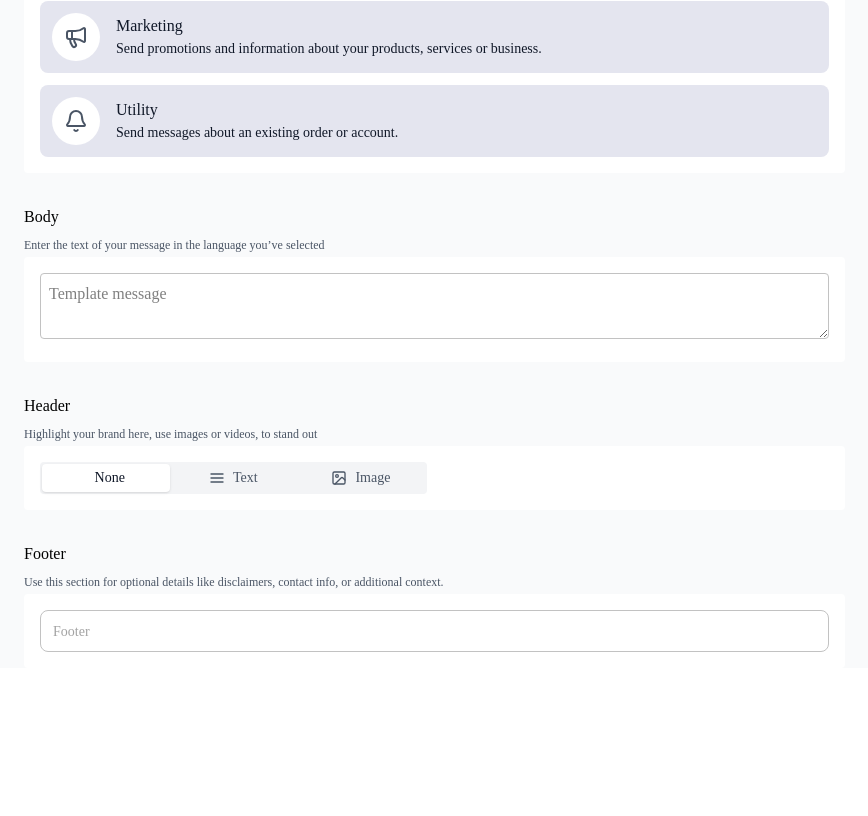
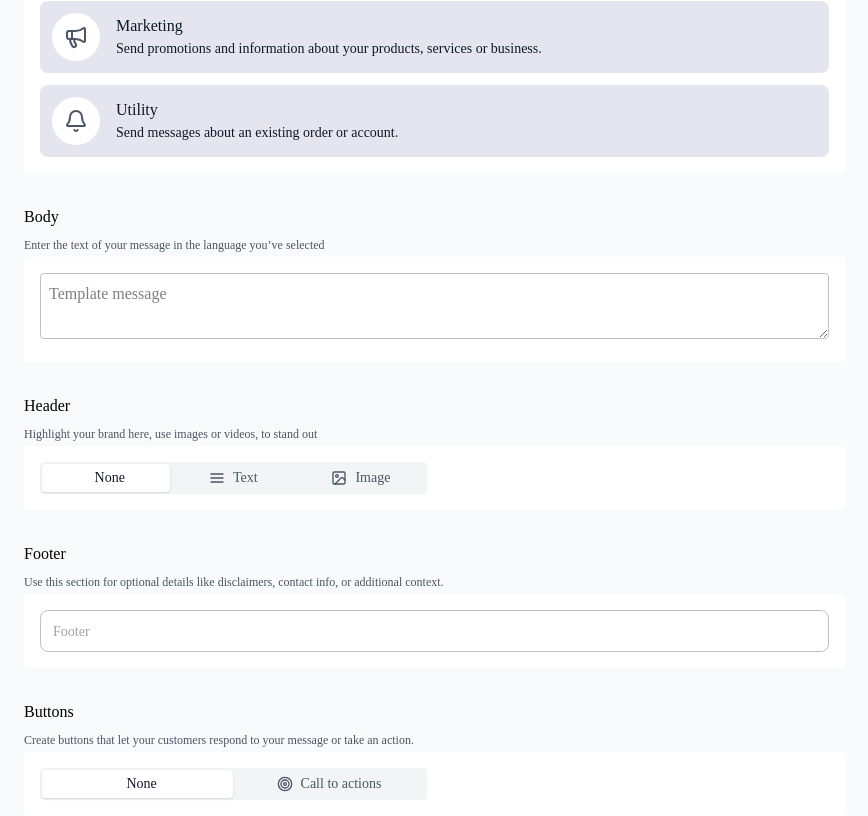
Before and after one commit to sirSayed98/template-message, a React (Vite) app: page / in a window 1280 px wide. Shown: the part 472-1288 px from the top of the page, without its empty margins (0-868 px from the left). Before the commit the page ends 1140 px from the top, so only its background shows below. Built offline with nearby package versions, Linux system fonts and the light colour scheme.

Commit message:
feat: add Buttons component with tabbed interface for call-to-action configuration

```diff
--- /dev/null
+++ b/src/components/form/buttons.tsx
@@ -0,0 +1,32 @@
+import { Target } from 'lucide-react'
+import FormInputHeader from '@/components/common/form-input-header'
+import TabsComponent from '@/components/common/tabs'
+import CallToActionsWrapper from './call-to-actions/call-to-actions-wrapper'
+
+const tabs = [
+  { id: 'none', label: 'None' },
+  {
+    id: 'call-to-actions',
+    label: 'Call to actions',
+    icon: <Target size={16} />,
+    content: (
+      <div className='mt-4'>
+        <CallToActionsWrapper />
+      </div>
+    ),
+  },
+]
+
+export default function Buttons() {
+  return (
+    <div className='mt-8'>
+      <FormInputHeader
+        title='Buttons'
+        description='Create buttons that let your customers respond to your message or take an action.'
+      />
+      <div className='p-4 space-y-3 bg-white mt-1 rounded-sm'>
+        <TabsComponent tabs={tabs} />
+      </div>
+    </div>
+  )
+}
--- a/src/components/form/call-to-actions/button-config.tsx
+++ b/src/components/form/call-to-actions/button-config.tsx
@@ -14,7 +14,7 @@ export default function ButtonConfig() {
   }
 
   return (
-    <div className='space-y-4'>
+    <div className='bg-gray-50 p-4 rounded-md border border-gray-200'>
       <div className='flex flex-col sm:flex-row gap-6'>
         {/* Button Type */}
         <div className='w-full sm:w-1/3'>
--- /dev/null
+++ b/src/components/form/call-to-actions/call-to-actions-wrapper.tsx
@@ -0,0 +1,27 @@
+import { Trash2 } from 'lucide-react'
+import { useState } from 'react'
+import ButtonConfig from './button-config'
+
+export default function CallToActionsWrapper() {
+  const [count, setCount] = useState(1)
+  return (
+    <>
+      {Array.from({ length: count }).map((_, index) => (
+        <div key={index} className='mt-4 flex items-center justify-between gap-2'>
+          <div className='w-full'>
+            <ButtonConfig />
+          </div>
+          <Trash2 onClick={() => setCount(count - 1)} size={16} className='cursor-pointer' color='gray' />
+        </div>
+      ))}
+      {count < 2 && (
+        <button
+          onClick={() => setCount(count + 1)}
+          className='mt-4 bg-[#9b7cb7] text-white text-sm px-4 py-2 rounded cursor-pointer'
+        >
+          <span className='text-sm font-medium'>Add action</span>
+        </button>
+      )}
+    </>
+  )
+}
--- a/src/components/form/form-container.tsx
+++ b/src/components/form/form-container.tsx
@@ -3,6 +3,7 @@ import TempleteDetails from './templete-details';
 import Body from './body';
 import Footer from './footer';
 import Header from './header';
+import Buttons from './buttons';
 
 export default function FormContainer() {
   return (
@@ -12,6 +13,7 @@ export default function FormContainer() {
       <Body />
       <Header />
       <Footer />
+      <Buttons />
     </>
   )
 }
```
